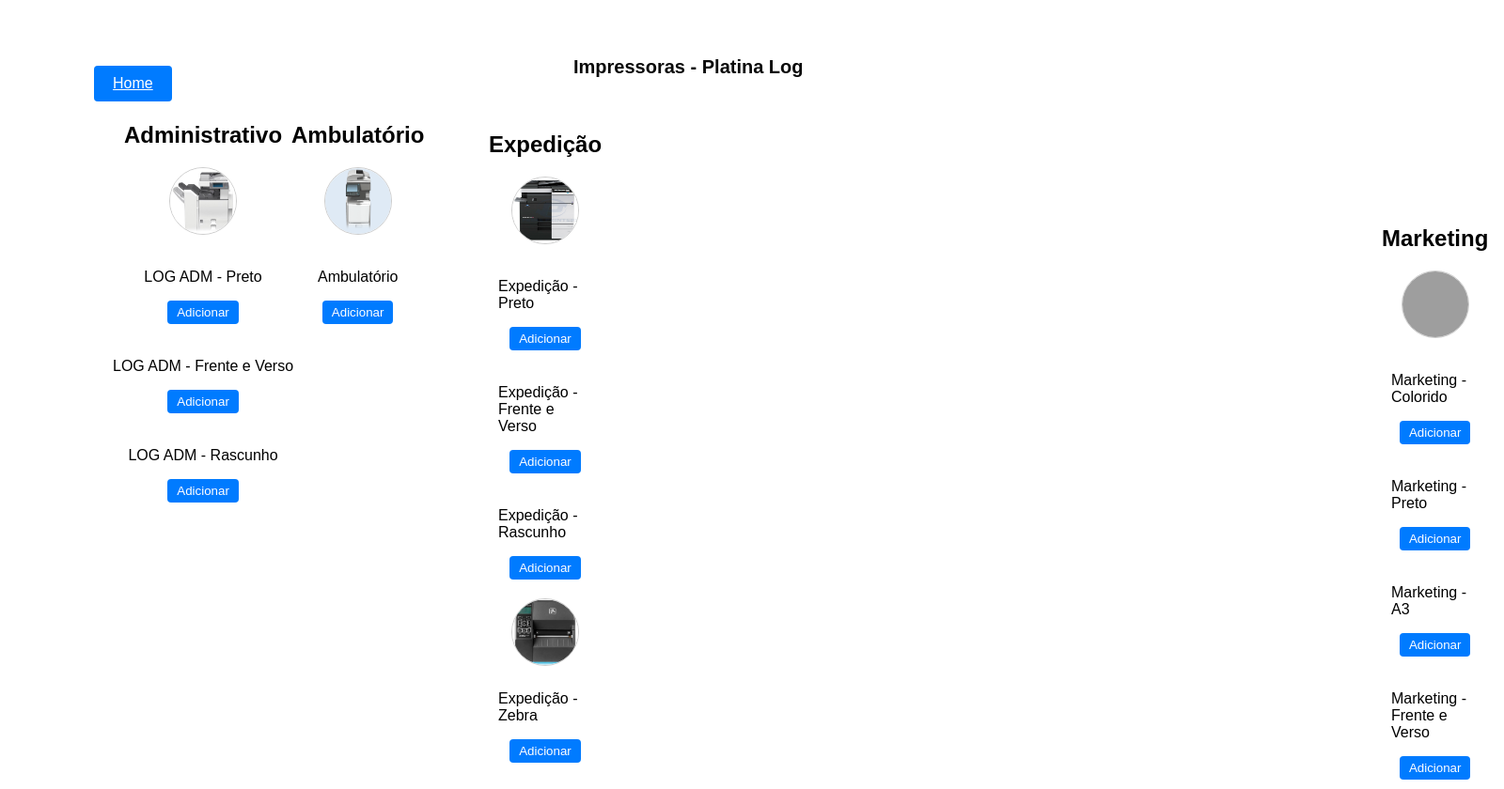
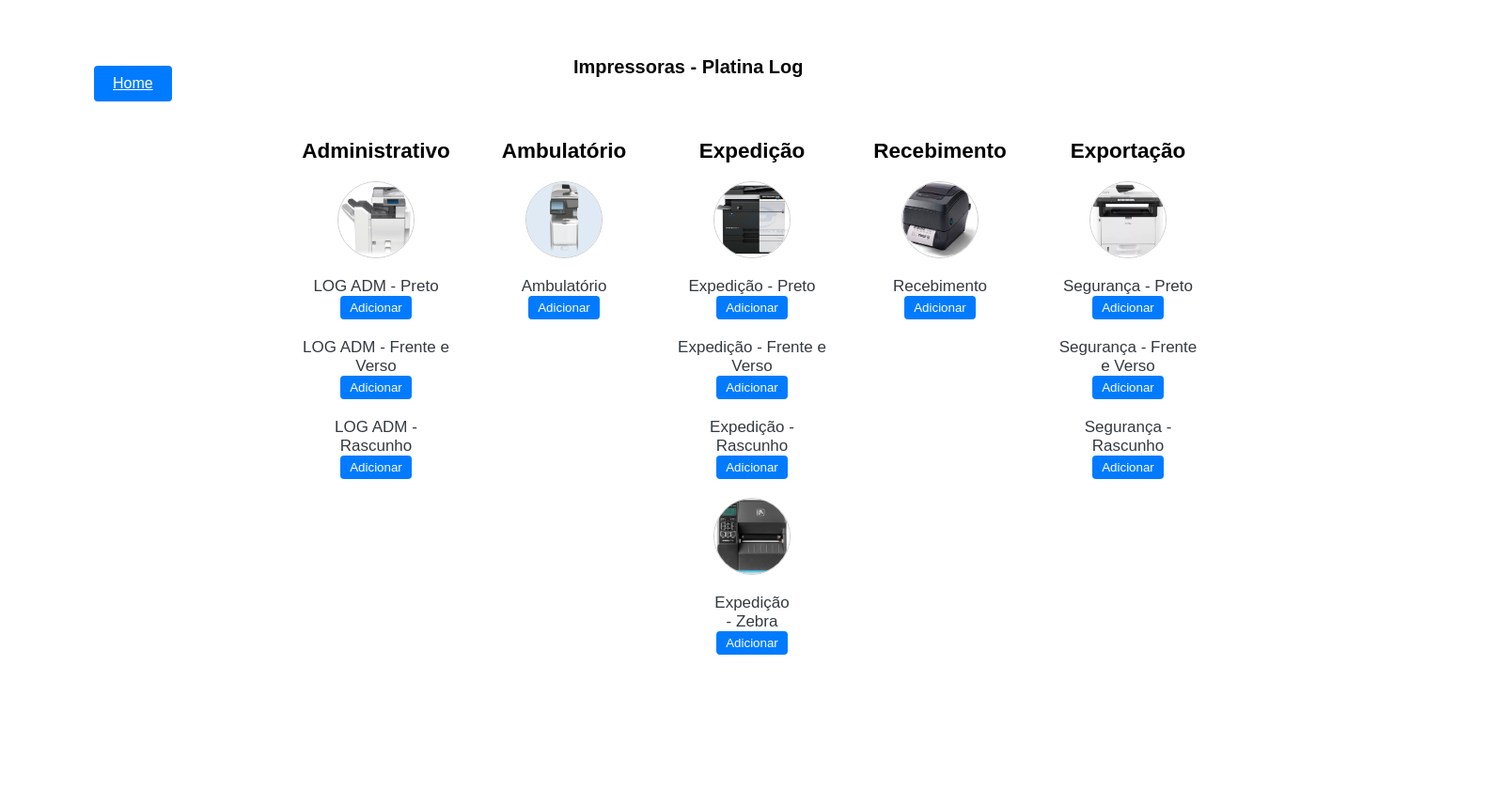
Before and after one commit to avsjr/portal_impressoras, a Flask app: page /pl_log in a window 1600 px wide. Shown: the whole page at 94% size. After the commit the page ends 697 px from the top, so only its background shows below. Run offline with Flask 3, Linux system fonts and the light colour scheme; grey boxes are pictures that could not be loaded.

Commit message:
melhorando_codigo

```diff
--- a/static/style.css
+++ b/static/style.css
@@ -20,13 +20,47 @@ h1 {
     color: #0a0a0a; /* Indigo color */
 }
 
+/* Estilos Index */
+#localidade {
+    display: flex;
+    justify-content: center;
+    max-width: 1000px;
+    margin-top: 30px;
+}
+
+.platina,
+.masterline {
+    display: flex;
+    flex-direction: column;
+    align-items: center;
+    justify-content: top;
+    margin: 30px;
+}
+
+.platina img,
+.masterline img {
+    width: 130px;
+    height: 130px;
+    border: 2px solid #ccc;
+    border-radius: 50%;
+    margin-bottom: 10px;
+}
+
+.platina p,
+.masterline p {
+    font-size: 17px;
+    margin: auto;
+    text-align: center;
+    color: #343a40; /* Dark gray color */
+}
+
+/* Estilos geral impressoras */
 #impressoras {
     display: flex;
-    flex-wrap: wrap;
-    justify-content: center;
-    align-items: center;
-    max-width: fit-content; /* Define a largura máxima para o contêiner */
-    margin-top: 30px; /* Adicione um espaço acima do contêiner */
+    justify-content: space-between; /* Distribute items with space between them */
+    align-items: flex-start; /* Align items to the top */
+    max-width: 1000px; /* Adjust as needed */
+    margin-top: 30px;
 }
 
 .impressora {
@@ -37,224 +71,77 @@ h1 {
 }
 
 /* Estilos pl_csc */
-
-.csc_administrativo_impressora {
-    position: absolute; /* or 'relative' based on your needs */
-    top: 100px; /* adjust as needed */
-    left: 150px; /* adjust as needed */
+.csc_administrativo_impressora,
+.exportacao_impressora,
+.comercial_impressora,
+.marketing_impressora {
+    font-size: 15px;
     display: flex;
     flex-direction: column;
     align-items: center;
+    width: calc(25% - 20px); /* Adjust width and margin as needed */
     margin: 10px;
 }
 
-.csc_administrativo_impressora img {
-    width: 70px;
-    height: 70px;
+.csc_administrativo_impressora img,
+.exportacao_impressora img,
+.comercial_impressora img,
+.marketing_impressora img {
+    width: 80px;
+    height: 80px;
     border: 1px solid #ccc;
     border-radius: 50%;
     margin-bottom: 10px;
 }
 
-.exportacao_impressora {
-    position: absolute; /* or 'relative' based on your needs */
-    top: 100px; /* adjust as needed */
-    left: 500px; /* adjust as needed */
+.csc_administrativo_impressora p,
+.exportacao_impressora p,
+.comercial_impressora p,
+.marketing_impressora p {
+    font-size: 17px;
+    margin: auto;
+    text-align: center;
+    color: #343a40; /* Dark gray color */
+}
+
+/* Estilos pl_log */
+.log_administrativo_impressora,
+.ambulatorio_impressora,
+.expedicao_impressora,
+.recebimento_impressora,
+.seguranca_impressora {
+    font-size: 15px;
     display: flex;
     flex-direction: column;
     align-items: center;
+    width: calc(20% - 10px); /* Adjust width and margin as needed */
     margin: 10px;
 }
 
-.exportacao_impressora img {
-    width: 70px;
-    height: 70px;
+.log_administrativo_impressora img,
+.ambulatorio_impressora img,
+.expedicao_impressora img,
+.recebimento_impressora img,
+.seguranca_impressora img {
+    width: 80px;
+    height: 80px;
     border: 1px solid #ccc;
     border-radius: 50%;
     margin-bottom: 10px;
 }
 
-.comercial_impressora {
-    position: absolute; /* or 'relative' based on your needs */
-    top: 100px; /* adjust as needed */
-    left: 850px; /* adjust as needed */
-    display: flex;
-    flex-direction: column;
-    align-items: center;
-    margin: 10px;
-}
-
-.comercial_impressora img {
-    width: 70px;
-    height: 70px;
-    border: 1px solid #ccc;
-    border-radius: 50%;
-    margin-bottom: 10px;
-}
-
-.marketing_impressora {
-    position: absolute; /* or 'relative' based on your needs */
-    top: 100px; /* adjust as needed */
-    left: 1150px; /* adjust as needed */
-    display: flex;
-    flex-direction: column;
-    align-items: center;
-    margin: 10px;
-}
-
-.marketing_impressora img {
-    width: 70px;
-    height: 70px;
-    border: 1px solid #ccc;
-    border-radius: 50%;
-    margin-bottom: 10px;
-}
-
-/* Estilos pl_log */
-
-.log_administrativo_impressora {
-    position: absolute; /* or 'relative' based on your needs */
-    top: 100px; /* adjust as needed */
-    left: 100px; /* adjust as needed */
-    display: flex;
-    flex-direction: column;
-    align-items: center;
-    margin: 10px;
-}
-
-.log_administrativo_impressora img {
-    width: 70px;
-    height: 70px;
-    border: 1px solid #ccc;
-    border-radius: 50%;
-    margin-bottom: 10px;
-}
-
-.log_ambulatorio_impressora {
-    position: absolute; /* or 'relative' based on your needs */
-    top: 100px; /* adjust as needed */
-    left: 300px; /* adjust as needed */
-    display: flex;
-    flex-direction: column;
-    align-items: center;
-    margin: 10px;
-}
-
-.log_ambulatorio_impressora img {
-    width: 70px;
-    height: 70px;
-    border: 1px solid #ccc;
-    border-radius: 50%;
-    margin-bottom: 10px;
-}
-
-.log_expedicao_impressora {
-    position: absolute; /* or 'relative' based on your needs */
-    top: 0px; /* adjust as needed */
-    left: 200px; /* adjust as needed */
-    display: flex;
-    flex-direction: column;
-    align-items: center;
-    margin: 10px;
-}
-
-.log_expedicao_impressora img {
-    width: 70px;
-    height: 70px;
-    border: 1px solid #ccc;
-    border-radius: 50%;
-    margin-bottom: 10px;
-}
-
-.log_expedicao_impressora_zebra {
-    position: absolute; /* or 'relative' based on your needs */
-    top: 500px; /* adjust as needed */
-    left: 400px; /* adjust as needed */
-    display: flex;
-    flex-direction: column;
-    align-items: center;
-    margin: 10px;
-}
-
-.log_expedicao_impressora_zebra img {
-    width: 70px;
-    height: 70px;
-    border: 1px solid #ccc;
-    border-radius: 50%;
-    margin-bottom: 10px;
-}
-
-/* Estilos Index */
-
-#localidade {
-    display: flex;
-    flex-wrap: wrap;
-    justify-content: center;
-    max-width: 1000px;
-    margin-top: 30px;
-}
-
-.platina {
-    position: absolute; /* or 'relative' based on your needs */
-    top: 200px; /* adjust as needed */
-    left: 500px; /* adjust as needed */
-    display: flex;
-    flex-direction: column;
-    align-items: center;
-    justify-content: center;
-    margin: 30px;
-}
-
-.platina img {
-    width: 130px;
-    height: 130px;
-    border: 1px solid #ccc;
-    border-radius: 50%;
-    margin-bottom: 10px;
-}
-
-.platina p {
+.log_administrativo_impressora p,
+.ambulatorio_impressora p,
+.expedicao_impressora p,
+.recebimento_impressora p,
+.seguranca_impressora p {
     font-size: 17px;
-    margin: 10;
-    display: flex;
-    flex-direction: column;
-    align-items: center;
-    justify-content: center;
-    color: #343a40; /* Dark gray color */
-}
-
-.masterline {
-    position: absolute; /* or 'relative' based on your needs */
-    top: 200px; /* adjust as needed */
-    left: 800px; /* adjust as needed */
-    display: flex;
-    flex-direction: column;
-    align-items: center;
-    justify-content: center;
-    margin: 30px;
-}
-
-.masterline img {
-    width: 130px;
-    height: 130px;
-    border: 1px solid #ccc;
-    border-radius: 50%;
-    margin-bottom: 10px;
-}
-
-.masterline p {
-    font-size: 17px;
-    margin: 10;
-    display: flex;
+    margin: auto;
     text-align: center;
-    flex-direction: column;
-   /* align-items: center;
-    justify-content: center;*/
     color: #343a40; /* Dark gray color */
 }
 
 /* Estilos Botão Home */
-
 .home-button {
     position: absolute; /* or 'relative' based on your needs */
     top: 50px; /* adjust as needed */
@@ -274,7 +161,6 @@ h1 {
 }
 
 /* Estilos Botão Adicionar */
-
 .btn-adicionar {
     cursor: pointer;
     padding: 5px 10px;
--- a/templates/pl_log.html
+++ b/templates/pl_log.html
@@ -11,7 +11,7 @@
         <!-- Administrativo -->
         <div class="log_administrativo_impressora">
             <h2>Administrativo</h2>
-            <img src="{{ url_for('static', filename='images/pl_log_adm.jpg') }}" alt="ADM Logo"></h2>
+            <img src="{{ url_for('static', filename='images/pl_log_adm.jpg') }}" alt=""></h2>
             <div class="impressora">
                 <p>LOG ADM - Preto</p>
                 <button class="btn-adicionar">Adicionar</button>
@@ -27,16 +27,16 @@
         </div>
 
         <!-- Ambulatório -->
-        <div class="log_ambulatorio_impressora">
+        <div class="ambulatorio_impressora">
             <h2>Ambulatório</h2>
             <img class="printer-logo" src="{{ url_for('static', filename='images/pl_log_ambulatorio.jpg') }}" alt=""></h2>
             <div class="impressora">
                 <p>Ambulatório</p>
                 <button class="btn-adicionar">Adicionar</button>
             </div>
-
+        </div>
             <!-- Expedição -->
-        <div class="log_expedicao_impressora">
+        <div class="expedicao_impressora">
             <h2>Expedição</h2>
             <img class="printer-logo" src="{{ url_for('static', filename='images/pl_log_exp.jpg') }}" alt=""></h2>
             <div class="impressora">
@@ -51,39 +51,46 @@
                 <p>Expedição - Rascunho</p>
                 <button class="btn-adicionar">Adicionar</button>
             </div>
+            <div class="expedicao_impressora">
+                <img class="printer-logo" src="{{ url_for('static', filename='images/pl_log_exp_zebra.jpg') }}" alt=""></h2>
             <div class="impressora">
-                <img class="printer-logo" src="{{ url_for('static', filename='images/pl_log_exp_zebra.jpg') }}" alt=""></h2>
                 <p>Expedição - Zebra</p>
                 <button class="btn-adicionar">Adicionar</button>
             </div>
         </div>
+        </div>
 
-        <!-- Marketing-->
-        <div class="marketing_impressora">
-            <h2>Marketing</h2>
-            <img class="printer-logo" src="{{ url_for('static', filename='marketing.jpg') }}" alt=""></h2>
+            <!-- Recebimento -->
+        <div class="recebimento_impressora">
+            <h2>Recebimento</h2>
+            <img class="printer-logo" src="{{ url_for('static', filename='images/pl_log_rec_zebra.jpg') }}" alt=""></h2>
             <div class="impressora">
-                <p>Marketing - Colorido</p>
+                <p>Recebimento</p>
+                <button class="btn-adicionar">Adicionar</button>
+            </div>
+        </div>
+
+        <!-- Segurança -->
+        <div class="seguranca_impressora">
+            <h2>Exportação</h2>
+            <img class="printer-logo" src="{{ url_for('static', filename='images/pl_log_seg.jpg') }}" alt=""></h2>
+            <div class="impressora">
+                <p>Segurança - Preto</p>
                 <button class="btn-adicionar">Adicionar</button>
             </div>
             <div class="impressora">
-                <p>Marketing - Preto</p>
+                <p>Segurança - Frente e Verso</p>
                 <button class="btn-adicionar">Adicionar</button>
             </div>
             <div class="impressora">
-                <p>Marketing - A3</p>
-                <button class="btn-adicionar">Adicionar</button>
-            </div>
-            <div class="impressora">
-                <p>Marketing - Frente e Verso</p>
+                <p>Segurança - Rascunho</p>
                 <button class="btn-adicionar">Adicionar</button>
             </div>
         </div>
-    </div>
 
         <!-- Home button -->
         <a href="{{ url_for('index') }}" class="home-button">Home</a>
-
+    </div> <!-- Close the impressoras container -->
     <!-- Reference the impressoras.js script -->
     <script src="{{ url_for('static', filename='impressoras.js') }}"></script>
 
```
Also changed, not shown: static/images/pl_log_rec_zebra.jpg (added), static/images/pl_log_seg.jpg (added).
